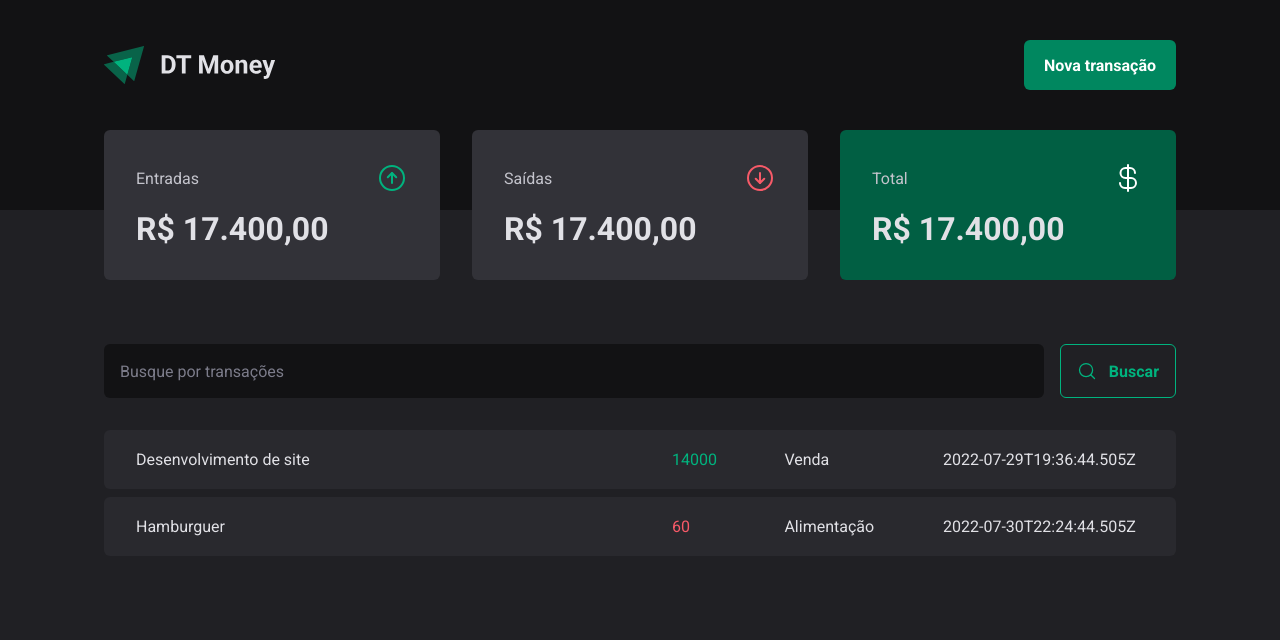
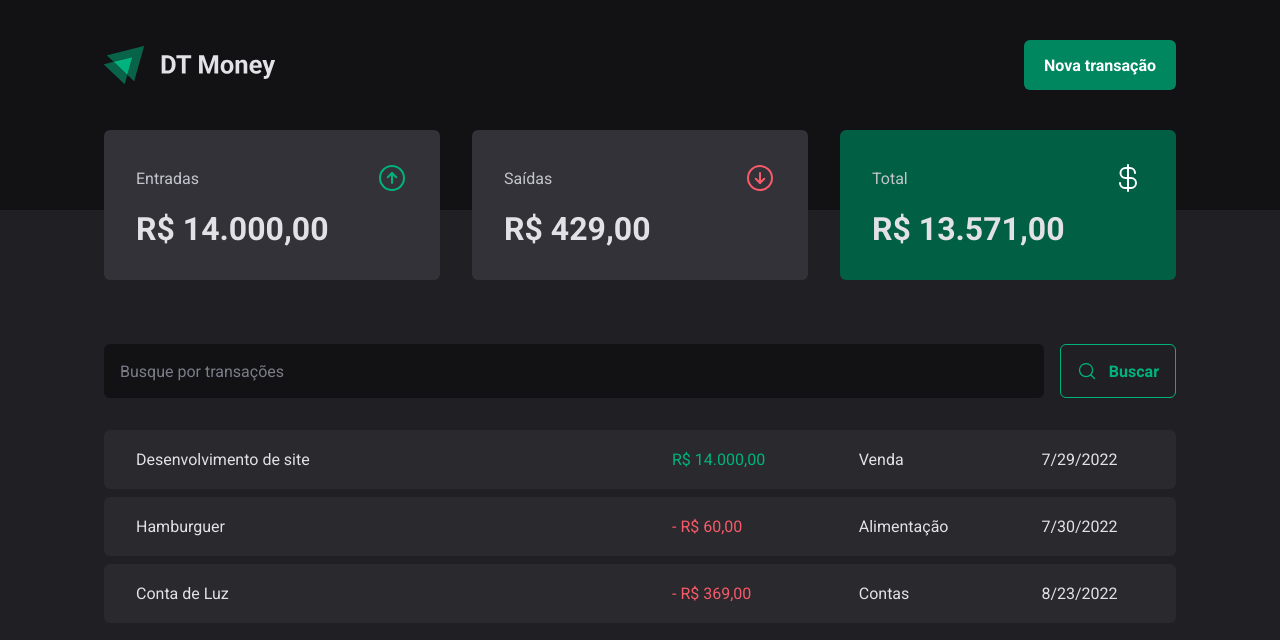
Before and after one commit to aemanuell/dt-money-2.0, a React (Vite) app: page / in a window 1280 px wide. Shown: the top 640 px of the page. Built offline with nearby package versions, Linux system fonts and the light colour scheme; data requests are answered from the project's data file.

Commit message:
creating hook useSummary - formatted value - calc transactions

```diff
--- a/package.json
+++ b/package.json
@@ -15,7 +15,9 @@
     "phosphor-react": "^1.4.1",
     "react": "^18.2.0",
     "react-dom": "^18.2.0",
-    "styled-components": "^5.3.6"
+    "react-hook-form": "^7.38.0",
+    "styled-components": "^5.3.6",
+    "zod": "^3.19.1"
   },
   "devDependencies": {
     "@types/react": "^18.0.17",
--- a/server.json
+++ b/server.json
@@ -15,6 +15,14 @@
             "category": "Alimentação",
             "price": 60,
             "createdAt": "2022-07-30T22:24:44.505Z"
+        },
+        {
+            "id": 3,
+            "description": "Conta de Luz",
+            "type": "outcome",
+            "category": "Contas",
+            "price": 369,
+            "createdAt": "2022-08-23T22:24:44.505Z"
         }
     ]
 }
--- a/src/components/Summary/index.tsx
+++ b/src/components/Summary/index.tsx
@@ -2,11 +2,11 @@
 import { ArrowCircleDown, ArrowCircleUp, CurrencyDollar } from 'phosphor-react'
 import { useContext } from "react";
 import { TransactionsContext } from "../../contexts/TransactionsContext";
+import { priceFormatter } from "../../utils/formatter";
+import { useSummary } from "../../hooks/useSummary";
 
 export function Summary(){
-    const { transactions } = useContext(TransactionsContext);
-
-    console.log(transactions)
+    const summary = useSummary();
 
     return(
         <SummaryContainer>
@@ -16,7 +16,7 @@
                     <ArrowCircleUp size={32} color="#00b37e"/>
                 </header>
 
-                <strong>R$ 17.400,00</strong>
+                <strong>{priceFormatter.format(summary.income)}</strong>
             </SummaryCard>
 
             <SummaryCard>
@@ -25,7 +25,7 @@
                     <ArrowCircleDown size={32} color="#f75a68"/>
                 </header>
 
-                <strong>R$ 17.400,00</strong>
+                <strong>{priceFormatter.format(summary.outcome)}</strong>
             </SummaryCard>
 
             <SummaryCard variant="green">
@@ -34,7 +34,7 @@
                     <CurrencyDollar size={32} color="#fff"/>
                 </header>
 
-                <strong>R$ 17.400,00</strong>
+                <strong>{priceFormatter.format(summary.total)}</strong>
             </SummaryCard>
         </SummaryContainer>
     )
--- /dev/null
+++ b/src/hooks/useSummary.ts
@@ -0,0 +1,27 @@
+import { useContext } from "react";
+import { TransactionsContext } from "../contexts/TransactionsContext";
+
+export function useSummary(){
+    const { transactions } = useContext(TransactionsContext);
+
+    const summary = transactions.reduce(
+        (acc, transaction) => {
+            if(transaction.type === 'income'){
+                acc.income += transaction.price;
+                acc.total += transaction.price
+            } else {
+                acc.outcome += transaction.price;
+                acc.total -= transaction.price
+            }
+
+            return acc;
+        },
+        {
+            income: 0,
+            outcome: 0,
+            total: 0
+        }
+    )
+
+    return summary;
+}
--- a/src/pages/Transactions/components/SearchForm/index.tsx
+++ b/src/pages/Transactions/components/SearchForm/index.tsx
@@ -1,7 +1,9 @@
 import { MagnifyingGlass } from "phosphor-react";
+import { useForm } from "react-hook-form";
 import { SearchFormContainer } from "./styles";
 
 export function SearchForm(){
+    const { register, handleSubmit} = useForm()
     return(
         <SearchFormContainer>
             <input type="text" placeholder="Busque por transações" />
--- a/src/pages/Transactions/index.tsx
+++ b/src/pages/Transactions/index.tsx
@@ -2,6 +2,7 @@
 import { Header } from "../../components/Header";
 import { Summary } from "../../components/Summary";
 import { TransactionsContext } from "../../contexts/TransactionsContext";
+import { dateFormatter, priceFormatter } from "../../utils/formatter";
 import { SearchForm } from "./components/SearchForm";
 import { PriceHighlight, TransactionsContainer, TransactionsTable } from "./styles";
 
@@ -24,11 +25,12 @@
                                     <td width="50%">{transaction.description}</td>
                                     <td>
                                         <PriceHighlight variant={transaction.type}>
-                                            {transaction.price}
+                                            {transaction.type === 'outcome' && '- '}
+                                            {priceFormatter.format(transaction.price)}
                                         </PriceHighlight>
                                     </td>
                                     <td>{transaction.category}</td>
-                                    <td>{transaction.createdAt}</td>
+                                    <td>{dateFormatter.format(new Date(transaction.createdAt))}</td>
                                 </tr>
                             )
                         })}
--- /dev/null
+++ b/src/utils/formatter.ts
@@ -0,0 +1,6 @@
+export const dateFormatter = new Intl.DateTimeFormat
+
+export const priceFormatter = new Intl.NumberFormat('pt-BR', {
+    style: 'currency',
+    currency: 'BRL',
+})
```
Also changed, not shown: 2 other files (tests, documents, lock files or other folders).
